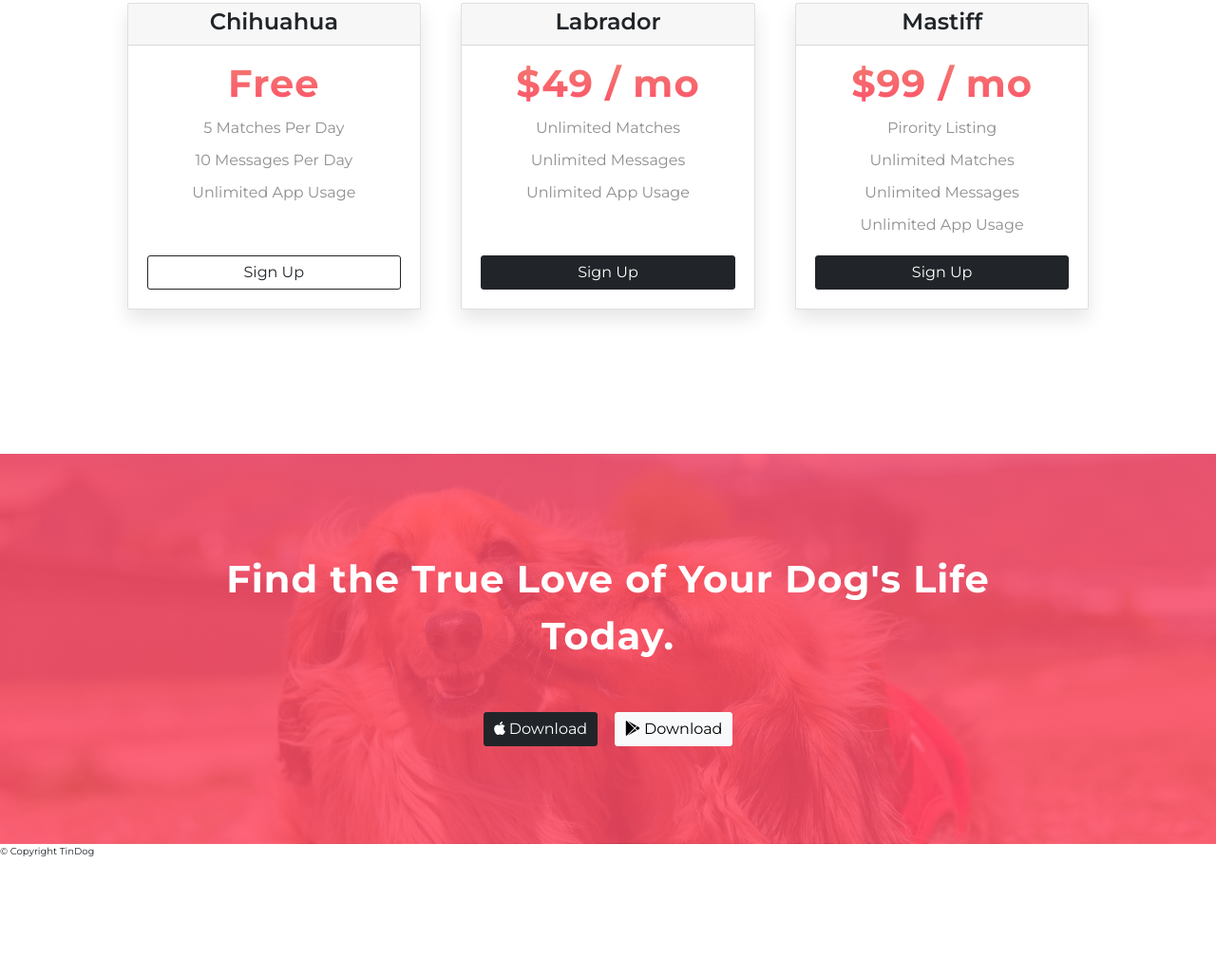
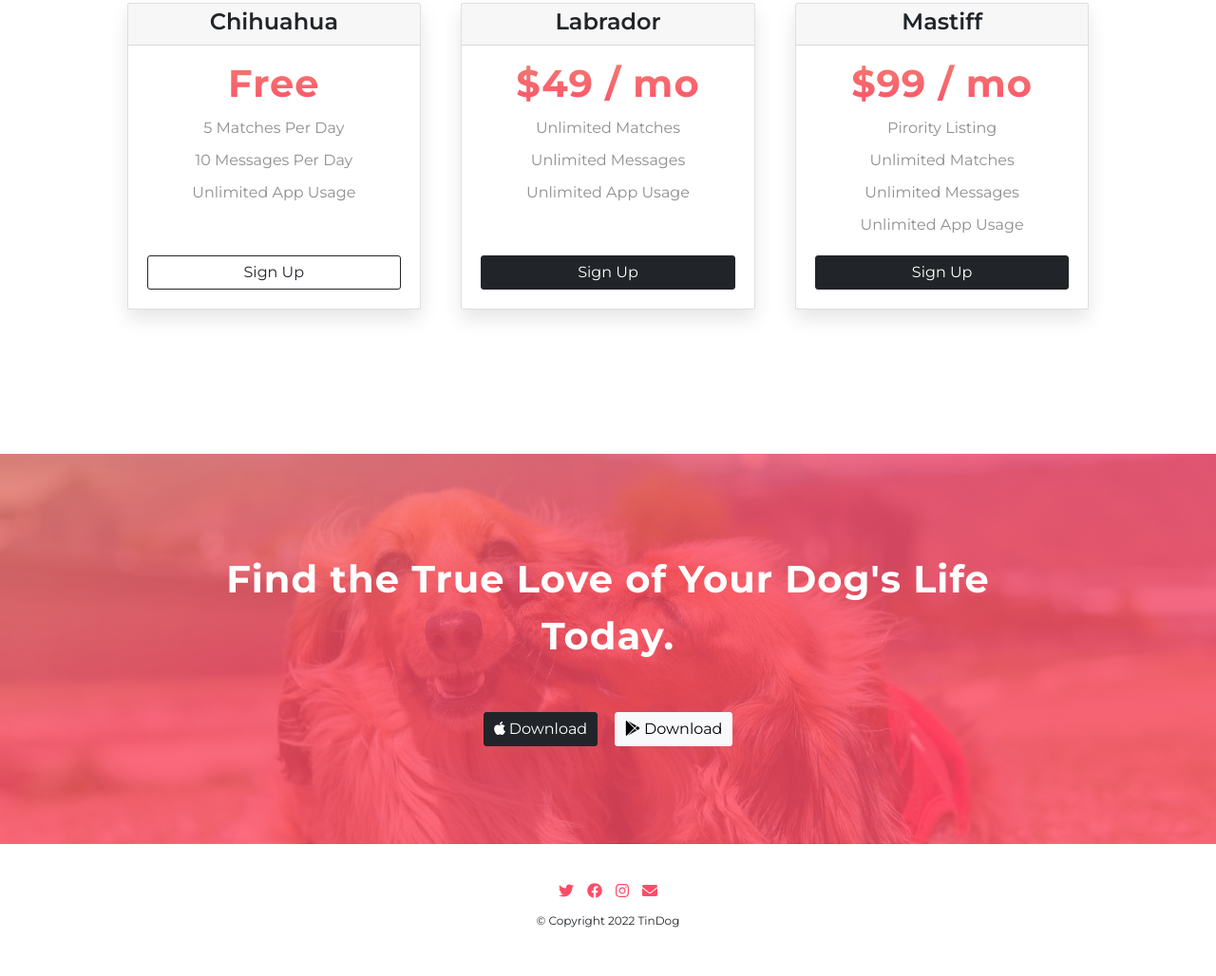
Before and after one commit to krissygroom/tindog, a plain HTML site: page index.html in a window 1280 px wide. Shown: the part 2043-3071 px from the top of the page at 95% size. Before the commit the page ends 2957 px from the top, so only its background shows below. Drawn offline with nearby package versions, Linux system fonts and the light colour scheme.

Commit message:
Cta and footer sections

```diff
--- a/css/styles.css
+++ b/css/styles.css
@@ -244,8 +244,8 @@ body {
 #cta {
   background-image: linear-gradient(
       to right bottom,
-      rgba(255, 76, 103, 0.85),
-      rgba(255, 76, 103, 0.85)
+      rgba(239, 129, 114, 0.8) 0%,
+      rgba(255, 76, 103, 0.8) 40%
     ),
     url(../images/dogs-kissing.jpg);
   background-size: cover;
@@ -256,6 +256,31 @@ body {
 
 .cta-heading {
   margin-bottom: 5rem;
+}
+
+/* Footer Section */
+
+#footer {
+  text-align: center;
+}
+
+.container-footer {
+  padding: 3% 15%;
+}
+
+.container-footer p {
+  font-size: 1.2rem;
+}
+
+.social-icon {
+  font-size: 1.6rem;
+  text-decoration: none;
+  margin: 0.5rem;
+  color: #ff4c68;
+}
+
+.copyright {
+  margin-top: 1rem;
 }
 
 /* Media Queries */
--- a/index.html
+++ b/index.html
@@ -314,7 +314,23 @@
     <!-- Footer -->
 
     <footer id="footer">
-      <p>© Copyright TinDog</p>
+      <div class="container-footer">
+        <div class="socials">
+          <a class="social-icon" href="#">
+            <i class="fa-brands fa-twitter"></i>
+          </a>
+          <a class="social-icon" href="#">
+            <i class="fa-brands fa-facebook"></i>
+          </a>
+          <a class="social-icon" href="#">
+            <i class="fa-brands fa-instagram"></i>
+          </a>
+          <a class="social-icon" href="#">
+            <i class="fa-solid fa-envelope"></i>
+          </a>
+        </div>
+        <p class="copyright">© Copyright 2022 TinDog</p>
+      </div>
     </footer>
 
     <script
```
